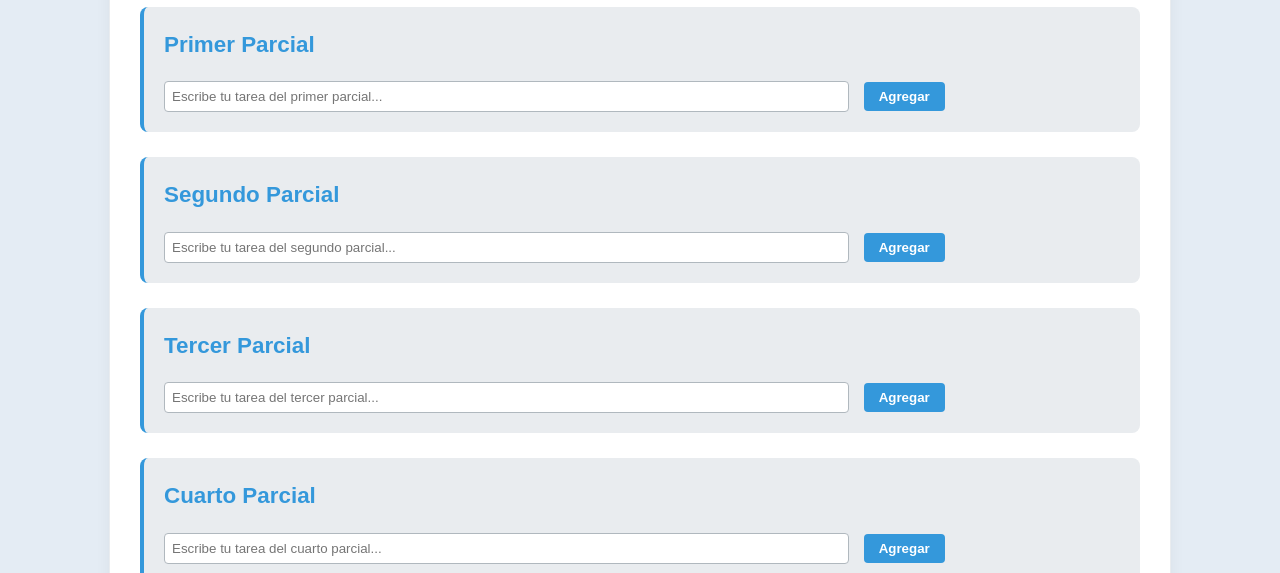
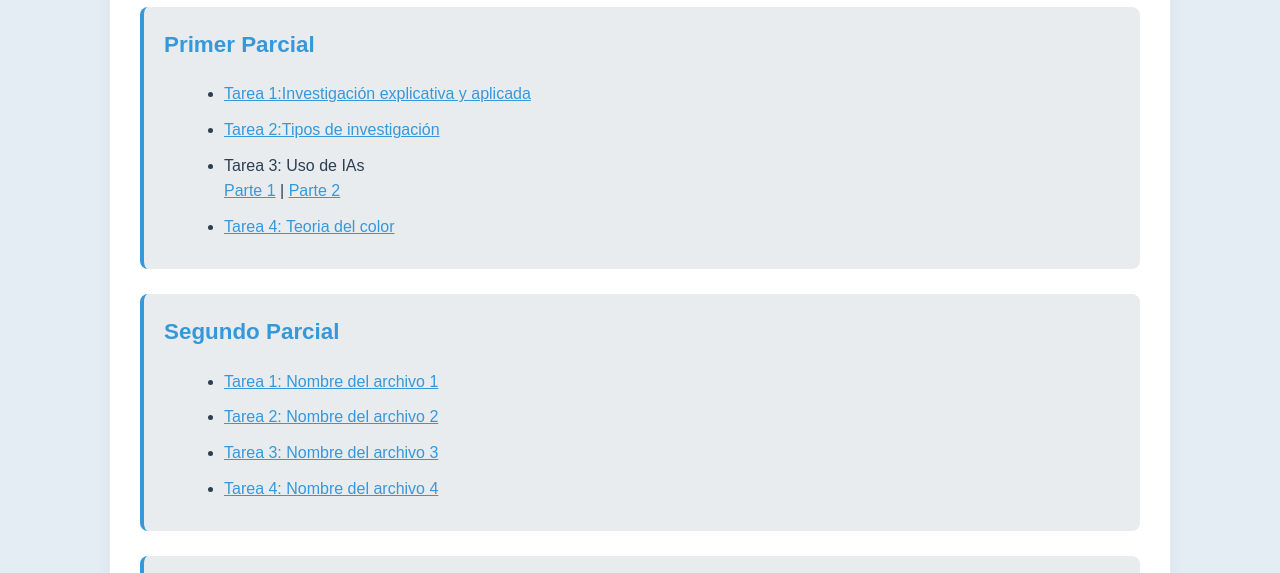
Before and after one commit to adrian0902/www, a plain HTML site: page tareas.html in a window 1280 px wide. Shown: the part 212-785 px from the top of the page. Drawn offline with Linux system fonts and the light colour scheme.

Commit message:
Add files via upload

```diff
--- a/tareas.html
+++ b/tareas.html
@@ -67,28 +67,20 @@
         ul.tareas-list li {
             margin-bottom: 10px;
         }
-        .add-tarea-form {
+        .pdf-link {
+            color: #3498db;
+            text-decoration: underline;
+            cursor: pointer;
+        }
+        .pdf-viewer {
+            width: 100%;
+            height: 500px;
+            border: 1px solid #b0b8be;
             margin-top: 15px;
+            display: none;
         }
-        .add-tarea-form input[type="text"] {
-            padding: 7px;
-            border-radius: 4px;
-            border: 1px solid #b0b8be;
-            width: 70%;
-            margin-right: 10px;
-        }
-        .add-tarea-form button {
-            padding: 7px 15px;
-            border-radius: 4px;
-            border: none;
-            background-color: #3498db;
-            color: white;
-            font-weight: bold;
-            cursor: pointer;
-            transition: background 0.3s;
-        }
-        .add-tarea-form button:hover {
-            background-color: #217dbb;
+        .pdf-viewer.active {
+            display: block;
         }
         footer {
             background-color: #2c3e50;
@@ -111,48 +103,54 @@
     <div class="container">
         <h1>Depósito de Tareas</h1>
 
+        <!-- 4 Parciales, 4 tareas por parcial = 16 tareas -->
         <div class="parcial-section" id="parcial1">
             <h2>Primer Parcial</h2>
             <ul class="tareas-list" id="lista-parcial1">
-                <!-- Aquí se mostrarán las tareas del primer parcial -->
+                <li><a href="inv_explicativa_y_aplicada.pdf" class="pdf-link" onclick="verPDF(event, 'pdfs/inv_explicativa_y_aplicada.pdf', 1)">Tarea 1:Investigación explicativa y aplicada</a></li>
+                <li><a href="tipos_de_investigación.pdf" class="pdf-link" onclick="verPDF(event, 'pdfs/tipos_de_investigación.pdf', 1)">Tarea 2:Tipos de investigación </a></li>
+                <li>
+  Tarea 3: Uso de IAs
+  <br>
+  <a href="pdfs/ojo_de_rah.pdf" class="pdf-link" onclick="verPDF(event, 'pdfs/ojo_de_rah.pdf', 1)">Parte 1</a> |
+ <a href="pdfs/cultura_digital_presentacion.pdf" class="pdf-link" onclick="verPDF(event, 'pdfs/cultura_digital_presentacion.pdf', 1)">Parte 2</a>
+</li>
+                <li><a href="pdfs/color .pdf" class="pdf-link" onclick="verPDF(event, 'pdfs/color.pdf', 1)">Tarea 4: Teoria del color</a></li>
             </ul>
-            <form class="add-tarea-form" onsubmit="agregarTarea(event, 1)">
-                <input type="text" placeholder="Escribe tu tarea del primer parcial..." id="input-parcial1" required>
-                <button type="submit">Agregar</button>
-            </form>
+            <iframe class="pdf-viewer" id="viewer-parcial1"></iframe>
         </div>
 
         <div class="parcial-section" id="parcial2">
             <h2>Segundo Parcial</h2>
             <ul class="tareas-list" id="lista-parcial2">
-                <!-- Aquí se mostrarán las tareas del segundo parcial -->
+                <li><a href="pdfs/parcial2-tarea1.pdf" class="pdf-link" onclick="verPDF(event, 'pdfs/parcial2-tarea1.pdf', 2)">Tarea 1: Nombre del archivo 1</a></li>
+                <li><a href="pdfs/parcial2-tarea2.pdf" class="pdf-link" onclick="verPDF(event, 'pdfs/parcial2-tarea2.pdf', 2)">Tarea 2: Nombre del archivo 2</a></li>
+                <li><a href="pdfs/parcial2-tarea3.pdf" class="pdf-link" onclick="verPDF(event, 'pdfs/parcial2-tarea3.pdf', 2)">Tarea 3: Nombre del archivo 3</a></li>
+                <li><a href="pdfs/parcial2-tarea4.pdf" class="pdf-link" onclick="verPDF(event, 'pdfs/parcial2-tarea4.pdf', 2)">Tarea 4: Nombre del archivo 4</a></li>
             </ul>
-            <form class="add-tarea-form" onsubmit="agregarTarea(event, 2)">
-                <input type="text" placeholder="Escribe tu tarea del segundo parcial..." id="input-parcial2" required>
-                <button type="submit">Agregar</button>
-            </form>
+            <iframe class="pdf-viewer" id="viewer-parcial2"></iframe>
         </div>
 
         <div class="parcial-section" id="parcial3">
             <h2>Tercer Parcial</h2>
             <ul class="tareas-list" id="lista-parcial3">
-                <!-- Aquí se mostrarán las tareas del tercer parcial -->
+                <li><a href="pdfs/parcial3-tarea1.pdf" class="pdf-link" onclick="verPDF(event, 'pdfs/parcial3-tarea1.pdf', 3)">Tarea 1: Nombre del archivo 1</a></li>
+                <li><a href="pdfs/parcial3-tarea2.pdf" class="pdf-link" onclick="verPDF(event, 'pdfs/parcial3-tarea2.pdf', 3)">Tarea 2: Nombre del archivo 2</a></li>
+                <li><a href="pdfs/parcial3-tarea3.pdf" class="pdf-link" onclick="verPDF(event, 'pdfs/parcial3-tarea3.pdf', 3)">Tarea 3: Nombre del archivo 3</a></li>
+                <li><a href="pdfs/parcial3-tarea4.pdf" class="pdf-link" onclick="verPDF(event, 'pdfs/parcial3-tarea4.pdf', 3)">Tarea 4: Nombre del archivo 4</a></li>
             </ul>
-            <form class="add-tarea-form" onsubmit="agregarTarea(event, 3)">
-                <input type="text" placeholder="Escribe tu tarea del tercer parcial..." id="input-parcial3" required>
-                <button type="submit">Agregar</button>
-            </form>
+            <iframe class="pdf-viewer" id="viewer-parcial3"></iframe>
         </div>
 
         <div class="parcial-section" id="parcial4">
             <h2>Cuarto Parcial</h2>
             <ul class="tareas-list" id="lista-parcial4">
-                <!-- Aquí se mostrarán las tareas del cuarto parcial -->
+                <li><a href="pdfs/parcial4-tarea1.pdf" class="pdf-link" onclick="verPDF(event, 'pdfs/parcial4-tarea1.pdf', 4)">Tarea 1: Nombre del archivo 1</a></li>
+                <li><a href="pdfs/parcial4-tarea2.pdf" class="pdf-link" onclick="verPDF(event, 'pdfs/parcial4-tarea2.pdf', 4)">Tarea 2: Nombre del archivo 2</a></li>
+                <li><a href="pdfs/parcial4-tarea3.pdf" class="pdf-link" onclick="verPDF(event, 'pdfs/parcial4-tarea3.pdf', 4)">Tarea 3: Nombre del archivo 3</a></li>
+                <li><a href="pdfs/parcial4-tarea4.pdf" class="pdf-link" onclick="verPDF(event, 'pdfs/parcial4-tarea4.pdf', 4)">Tarea 4: Nombre del archivo 4</a></li>
             </ul>
-            <form class="add-tarea-form" onsubmit="agregarTarea(event, 4)">
-                <input type="text" placeholder="Escribe tu tarea del cuarto parcial..." id="input-parcial4" required>
-                <button type="submit">Agregar</button>
-            </form>
+            <iframe class="pdf-viewer" id="viewer-parcial4"></iframe>
         </div>
     </div>
 
@@ -161,17 +159,14 @@
     </footer>
 
     <script>
-        // Permite agregar tareas a cada parcial (solo en el navegador, no se guarda al recargar)
-        function agregarTarea(event, parcial) {
+        // Visualiza el PDF en el visor correspondiente
+        function verPDF(event, url, parcial) {
             event.preventDefault();
-            const input = document.getElementById('input-parcial' + parcial);
-            const lista = document.getElementById('lista-parcial' + parcial);
-            if (input.value.trim() !== "") {
-                const li = document.createElement('li');
-                li.textContent = input.value;
-                lista.appendChild(li);
-                input.value = "";
-            }
+            var viewer = document.getElementById('viewer-parcial' + parcial);
+            document.querySelectorAll('.pdf-viewer').forEach(v => v.classList.remove('active'));
+            viewer.src = url;
+            viewer.classList.add('active');
+            viewer.scrollIntoView({behavior: "smooth"});
         }
     </script>
 </body>
```
Also changed, not shown: 5 other files.
